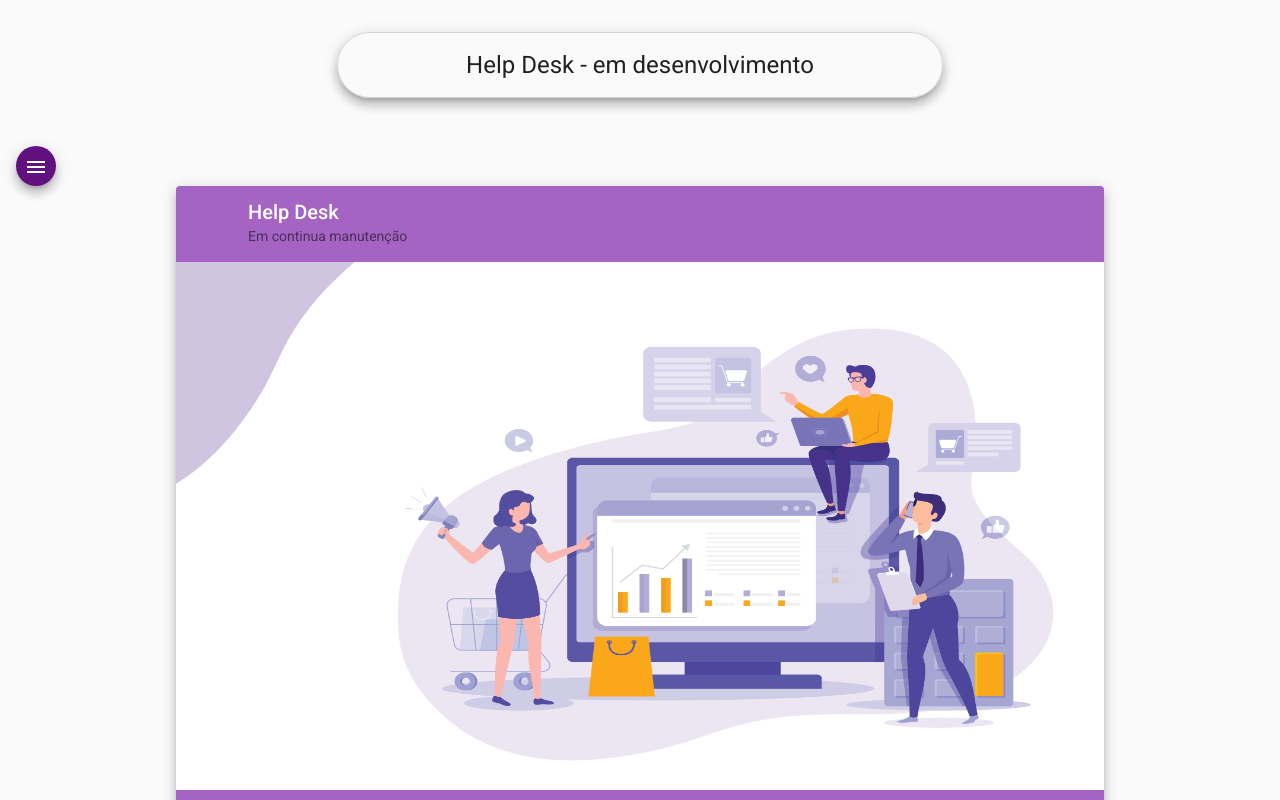
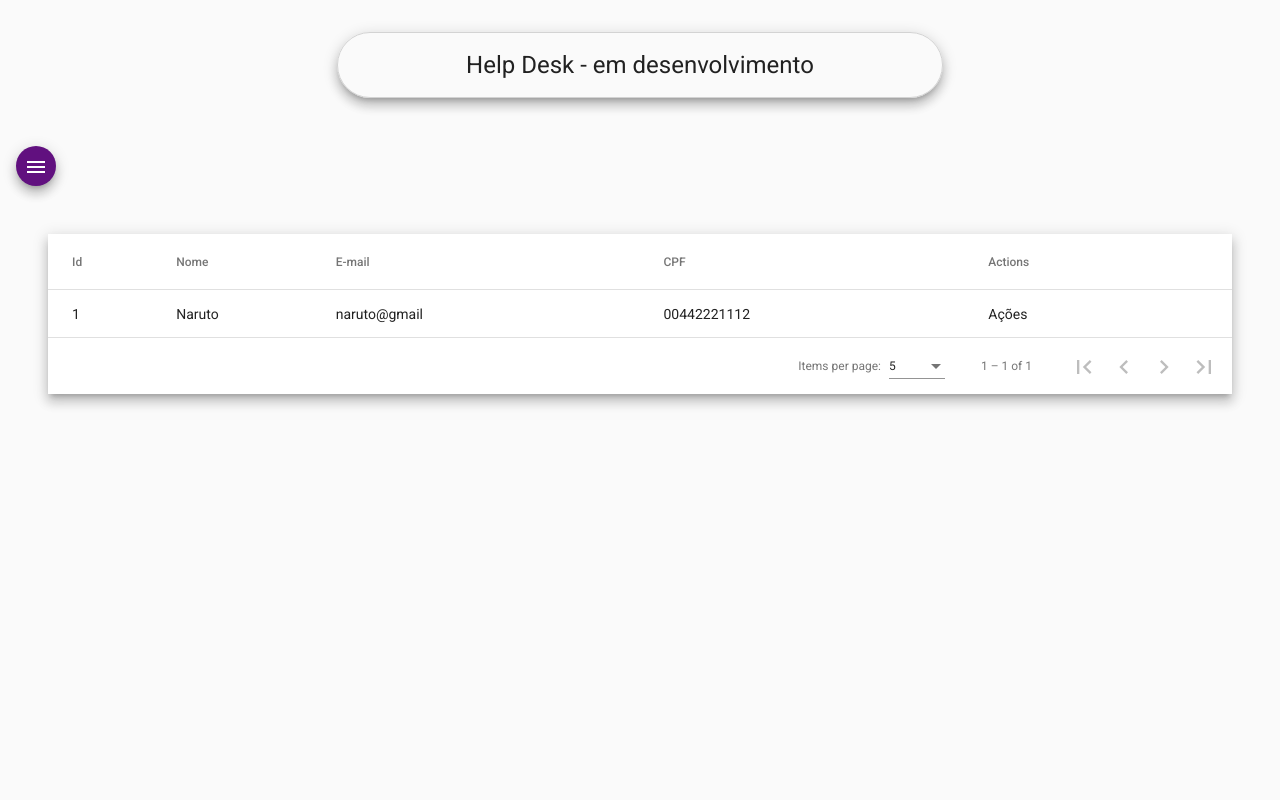
Before and after one commit to AquilesDias/helpdesk-front, an Angular app: page /tecnico-list in a window 1280 px wide. Before the commit this address led to /home. Built offline with nearby package versions, Linux system fonts and the light colour scheme.

Commit message:
Criando html lista de tecnico e entidade

```diff
--- a/src/app/components/navbar/navbar.component.ts
+++ b/src/app/components/navbar/navbar.component.ts
@@ -11,7 +11,7 @@
   constructor(private router:Router) { }
 
   ngOnInit(): void {
-    this.router.navigate(['home'])
+    this.router.navigate(['tecnico-list'])
   }
 
 }
--- a/src/app/components/tecnico/tecnico-list/tecnico-list.component.css
+++ b/src/app/components/tecnico/tecnico-list/tecnico-list.component.css
@@ -0,0 +1,8 @@
+table {
+    width: 100%;
+    height: 50%;
+}
+
+.container {
+   padding: 3rem;
+}
--- a/src/app/components/tecnico/tecnico-list/tecnico-list.component.html
+++ b/src/app/components/tecnico/tecnico-list/tecnico-list.component.html
@@ -1 +1,46 @@
-<p>tecnico-list works!</p>
+<div class="div container">
+    <div class="mat-elevation-z8">
+        <table mat-table [dataSource]="dataSource">
+
+
+          <ng-container matColumnDef="position">
+            <th mat-header-cell *matHeaderCellDef> Id </th>
+            <td mat-cell *matCellDef="let element"> {{element.id}} </td>
+          </ng-container>
+
+
+          <ng-container matColumnDef="name">
+            <th mat-header-cell *matHeaderCellDef> Nome </th>
+            <td mat-cell *matCellDef="let element"> {{element.nome}} </td>
+          </ng-container>
+
+
+          <ng-container matColumnDef="weight">
+            <th mat-header-cell *matHeaderCellDef> E-mail </th>
+            <td mat-cell *matCellDef="let element"> {{element.email}} </td>
+          </ng-container>
+
+
+          <ng-container matColumnDef="symbol">
+            <th mat-header-cell *matHeaderCellDef> CPF </th>
+            <td mat-cell *matCellDef="let element"> {{element.cpf}} </td>
+          </ng-container>
+
+
+          <ng-container matColumnDef="acoes">
+            <th mat-header-cell *matHeaderCellDef> Actions </th>
+            <td mat-cell *matCellDef="let element"> Ações </td>
+          </ng-container>
+
+
+
+          <tr mat-header-row *matHeaderRowDef="displayedColumns"></tr>
+          <tr mat-row *matRowDef="let row; columns: displayedColumns;"></tr>
+        </table>
+
+        <mat-paginator [pageSizeOptions]="[5, 10, 20]"
+                       showFirstLastButtons
+                       aria-label="Select page of periodic elements">
+        </mat-paginator>
+      </div>
+</div>
--- a/src/app/components/tecnico/tecnico-list/tecnico-list.component.ts
+++ b/src/app/components/tecnico/tecnico-list/tecnico-list.component.ts
@@ -1,15 +1,40 @@
-import { Component, OnInit } from '@angular/core';
+import { Tecnico } from './../../../models/tecnico';
+import { Component, OnInit, ViewChild } from '@angular/core';
+import { MatPaginator } from '@angular/material/paginator';
+import { MatTableDataSource } from '@angular/material/table';
 
 @Component({
   selector: 'app-tecnico-list',
   templateUrl: './tecnico-list.component.html',
   styleUrls: ['./tecnico-list.component.css']
 })
+
 export class TecnicoListComponent implements OnInit {
+
+  ELEMENT_DATA : Tecnico [] = [
+    {
+      id:1,
+      nome: 'Naruto',
+      cpf: '00442221112',
+      email: 'naruto@gmail',
+      senha: '1234',
+      perfis: [],
+      dataCriacao: 23/12/12
+    }
+  ]
+
+  displayedColumns: string[] = ['position', 'name', 'weight', 'symbol', 'acoes'];
+  dataSource = new MatTableDataSource<Tecnico>(this.ELEMENT_DATA);
+
+  @ViewChild(MatPaginator) paginator: MatPaginator;
 
   constructor() { }
 
   ngOnInit(): void {
   }
 
+  ngAfterViewInit() {
+    this.dataSource.paginator = this.paginator;
+  }
+
 }
--- /dev/null
+++ b/src/app/models/tecnico.ts
@@ -0,0 +1,9 @@
+export interface Tecnico {
+    id?: any,
+    nome: string,
+    cpf: string,
+    email: string,
+    senha: string,
+    perfis: string[],
+    dataCriacao: any;
+}
```
